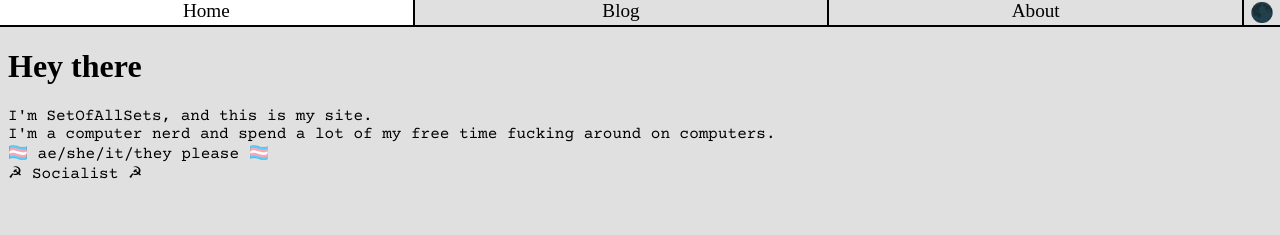
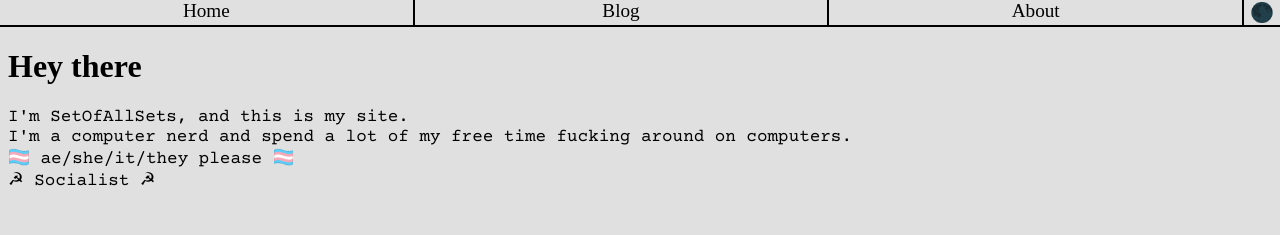
Before and after one commit to SetOfAllSets/setofallsets.dev, a plain HTML site: page index.html in a window 1280 px wide. Drawn offline with nearby package versions, Linux system fonts and the light colour scheme; files that its build step writes are made by us from their sources.

Commit message:
increased font size for legibility

```diff
--- a/files/internal/css/base.css
+++ b/files/internal/css/base.css
@@ -29,4 +29,5 @@ body {
 
 pre, p {
   font-family: "Courier Prime", serif;
+  font-size: 1.1em;
 }
```
